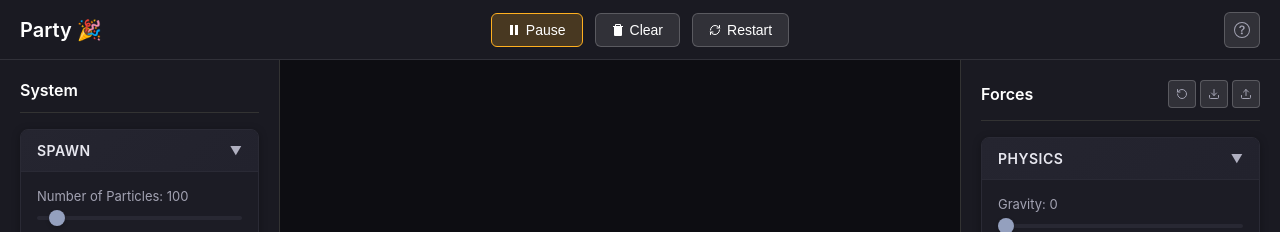
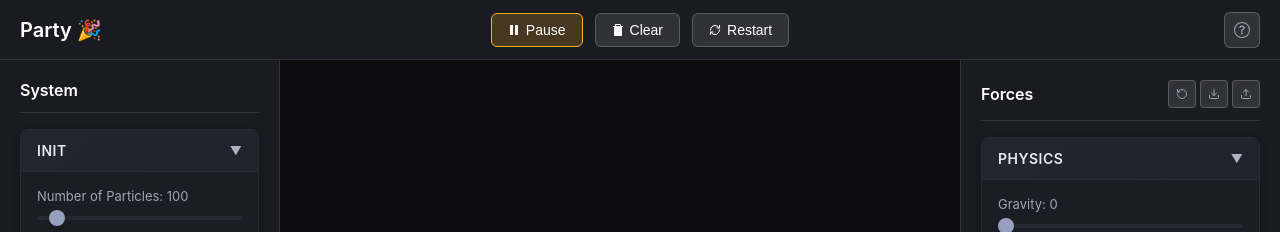
Before and after one commit to cazala/party, a React (Vite) app in the folder packages/playground/: page / in a window 1280 px wide. Shown: the top 232 px of the page. Built offline with nearby package versions, Linux system fonts and the light colour scheme.

Commit message:
init section

```diff
--- a/packages/playground/src/components/SystemControls.tsx
+++ b/packages/playground/src/components/SystemControls.tsx
@@ -40,7 +40,7 @@ export function SystemControls({
         <h3>System</h3>
       </div>
 
-      <CollapsibleSection title="Spawn">
+      <CollapsibleSection title="Init">
         <SpawnControls
           onSpawnParticles={onSpawnParticles}
           onGetSpawnConfig={onGetSpawnConfig}
--- a/packages/playground/src/components/control-sections/SpawnControls.tsx
+++ b/packages/playground/src/components/control-sections/SpawnControls.tsx
@@ -164,8 +164,8 @@ export function SpawnControls({
             className="form-select"
           >
             <option value="grid">Grid</option>
+            <option value="circle">Circle</option>
             <option value="random">Random</option>
-            <option value="circle">Circle</option>
           </select>
         </label>
       </div>
```
